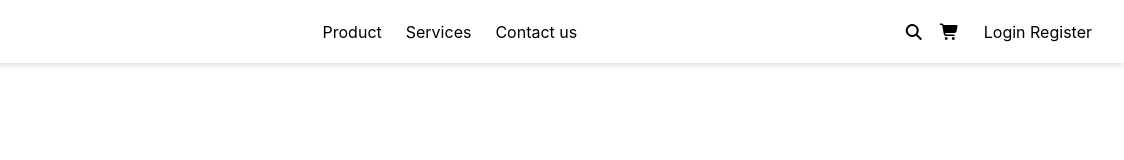
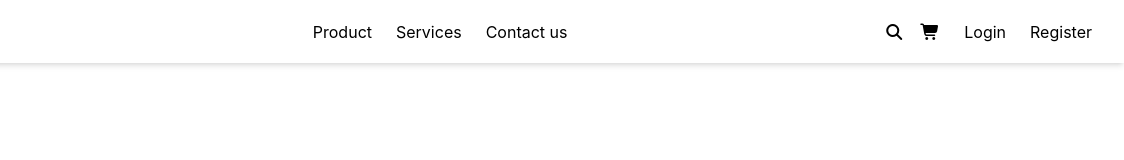
Before and after one commit to Moinul-Islam-71/tailwind-tutorial, a website: page index.html in a window 1280 px wide. Shown: the full height of the page, 156-1280 px from the left. Drawn offline with Linux system fonts and the light colour scheme.

Commit message:
apply flex, items-center and gap in the btn container

```diff
--- a/index.html
+++ b/index.html
@@ -27,7 +27,7 @@
                     <i class="fa-solid fa-cart-shopping"></i>
                 </div>
 
-                <div>
+                <div class="flex gap-6 items-center">
                     <button>Login</button>
                     <button>Register</button>
                 </div>
```
